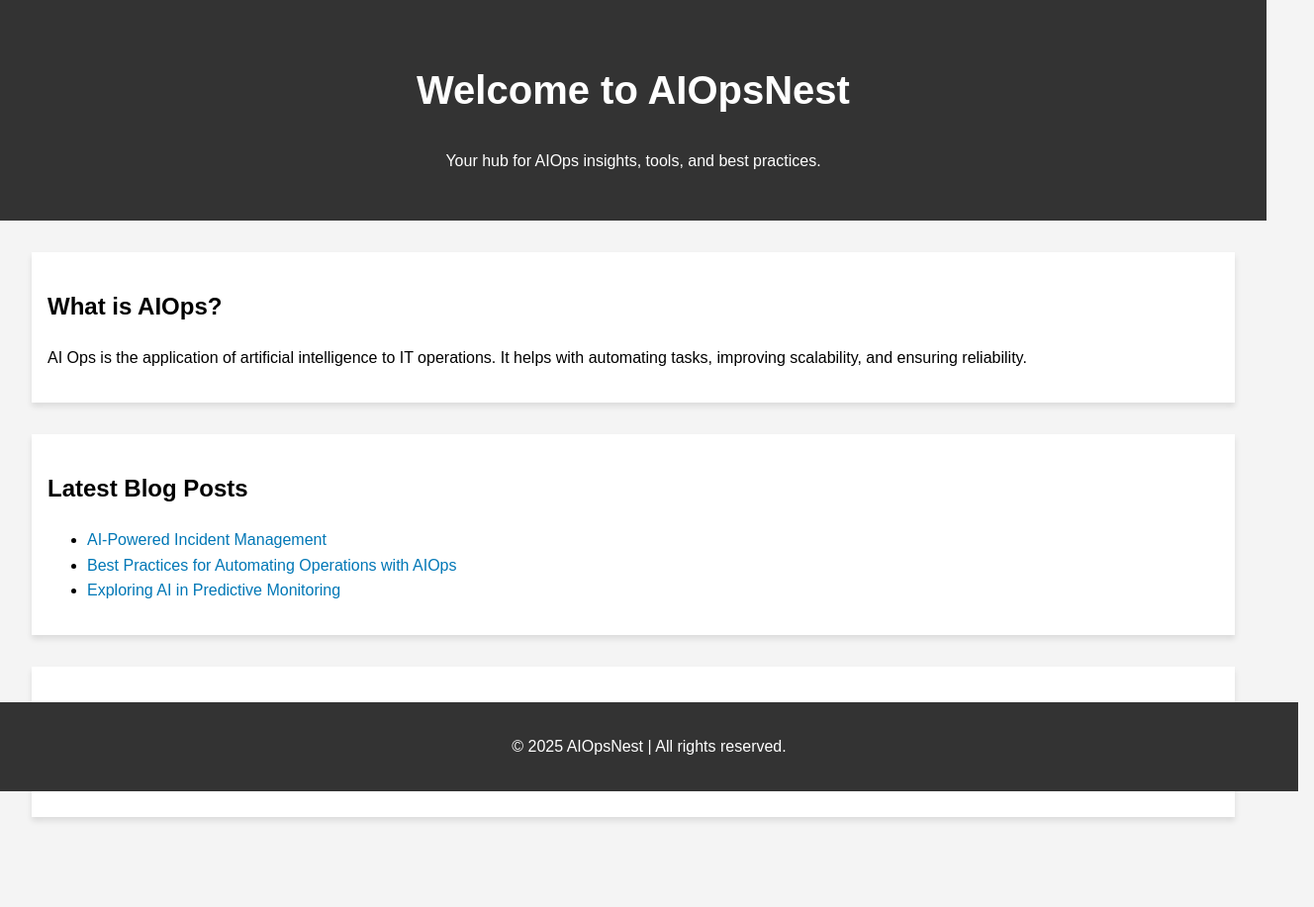
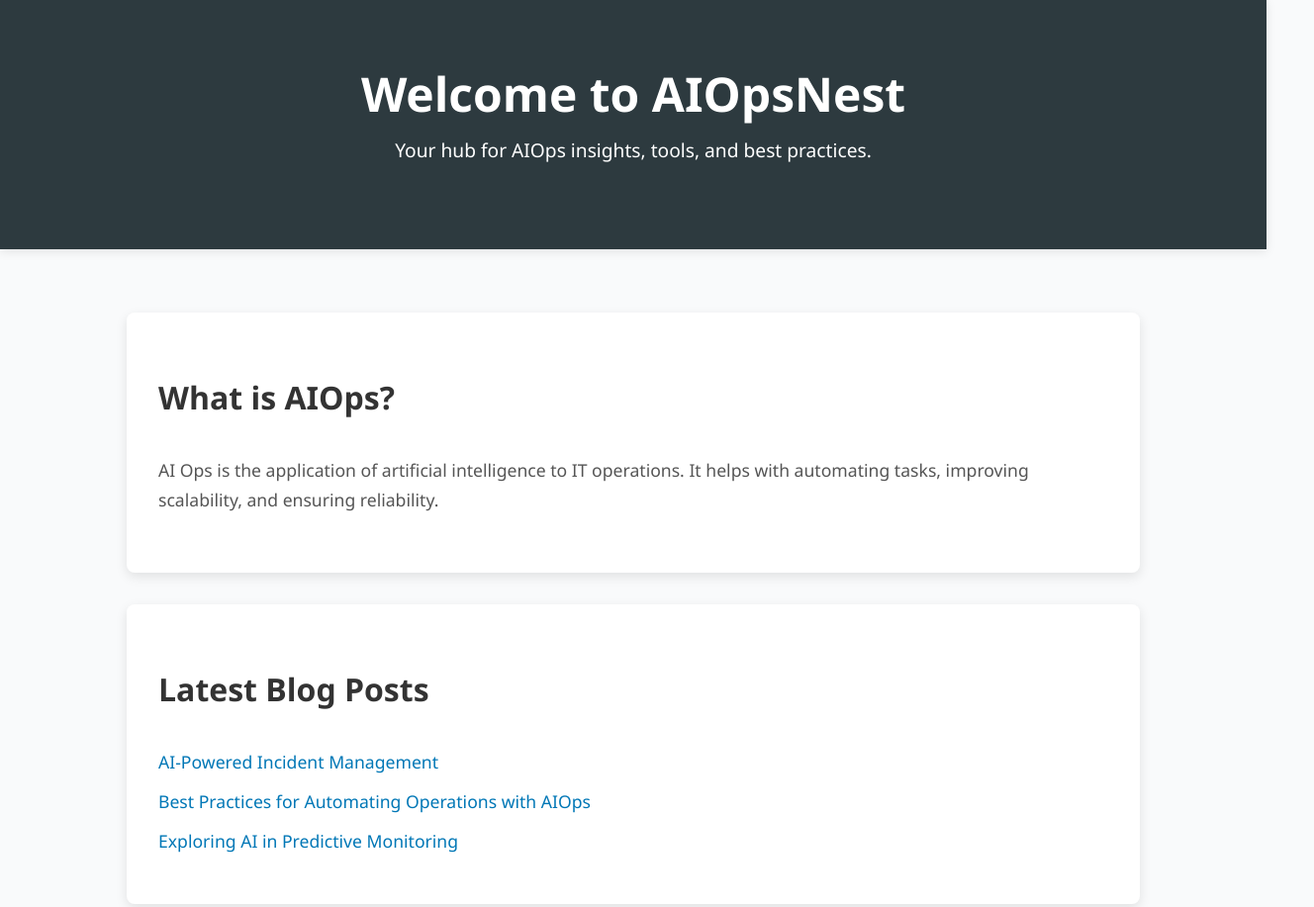
Before and after one commit to aiopsnest/aiopsnest.github.io, a plain HTML site: page index.html in a window 1280 px wide. Shown: the top 917 px of the page at 99% size, 1328 px wide, since content can reach past the window. Before the commit the page ends 858 px from the top, so only its background shows below. Drawn offline with Linux system fonts and the light colour scheme.

Commit message:
Update styles.css

```diff
--- a/styles.css
+++ b/styles.css
@@ -1,38 +1,124 @@
+/* Global Styles */
 body {
-    font-family: Arial, sans-serif;
-    line-height: 1.6;
+    font-family: 'Segoe UI', Tahoma, Geneva, Verdana, sans-serif;
+    line-height: 1.7;
     margin: 0;
     padding: 0;
-    background-color: #f4f4f4;
+    background-color: #f9fafb;
+    color: #333;
+    font-size: 16px;
 }
-header {
-    background-color: #333;
-    color: white;
-    text-align: center;
-    padding: 2em 0;
-}
-h1 {
-    font-size: 2.5em;
-}
-section {
-    padding: 1em;
-    margin: 2em;
-    background-color: white;
-    box-shadow: 0px 4px 6px rgba(0, 0, 0, 0.1);
-}
-footer {
-    background-color: #333;
-    color: white;
-    text-align: center;
-    padding: 1em;
-    position: fixed;
-    bottom: 0;
-    width: 100%;
-}
+
 a {
     color: #0077b6;
     text-decoration: none;
+    transition: color 0.3s ease, text-decoration 0.3s ease;
 }
+
 a:hover {
     text-decoration: underline;
+    color: #005f8d;
 }
+
+/* Header Styles */
+header {
+    background-color: #2d3a3f;
+    color: white;
+    text-align: center;
+    padding: 4em 1em;
+    box-shadow: 0 2px 10px rgba(0, 0, 0, 0.1);
+}
+
+h1 {
+    font-size: 3em;
+    font-weight: 700;
+    margin: 0;
+    line-height: 1.3;
+}
+
+header p {
+    font-size: 1.2em;
+    margin-top: 10px;
+    font-weight: 400;
+}
+
+/* Main Section Styles */
+main {
+    padding: 2em 10%;
+    max-width: 1200px;
+    margin: 0 auto;
+}
+
+section {
+    background-color: white;
+    margin: 2em 0;
+    padding: 2em;
+    border-radius: 8px;
+    box-shadow: 0 4px 12px rgba(0, 0, 0, 0.1);
+}
+
+h2 {
+    font-size: 2em;
+    margin-bottom: 1em;
+    font-weight: 600;
+    color: #333;
+}
+
+section p {
+    font-size: 1.1em;
+    margin-bottom: 1.5em;
+    color: #555;
+}
+
+/* Blog Post Links */
+ul {
+    list-style-type: none;
+    padding: 0;
+}
+
+ul li {
+    margin: 10px 0;
+}
+
+ul li a {
+    font-size: 1.1em;
+    color: #0077b6;
+    font-weight: 500;
+    transition: color 0.3s ease;
+}
+
+ul li a:hover {
+    color: #005f8d;
+}
+
+/* Footer Styles */
+footer {
+    background-color: #2d3a3f;
+    color: white;
+    text-align: center;
+    padding: 1.5em;
+    position: relative;
+    bottom: 0;
+    width: 100%;
+    font-size: 1em;
+    border-top: 3px solid #0077b6;
+}
+
+/* Responsive Design */
+@media (max-width: 768px) {
+    main {
+        padding: 2em 5%;
+    }
+
+    header h1 {
+        font-size: 2.2em;
+    }
+
+    header p {
+        font-size: 1em;
+    }
+
+    h2 {
+        font-size: 1.8em;
+    }
+}
```
